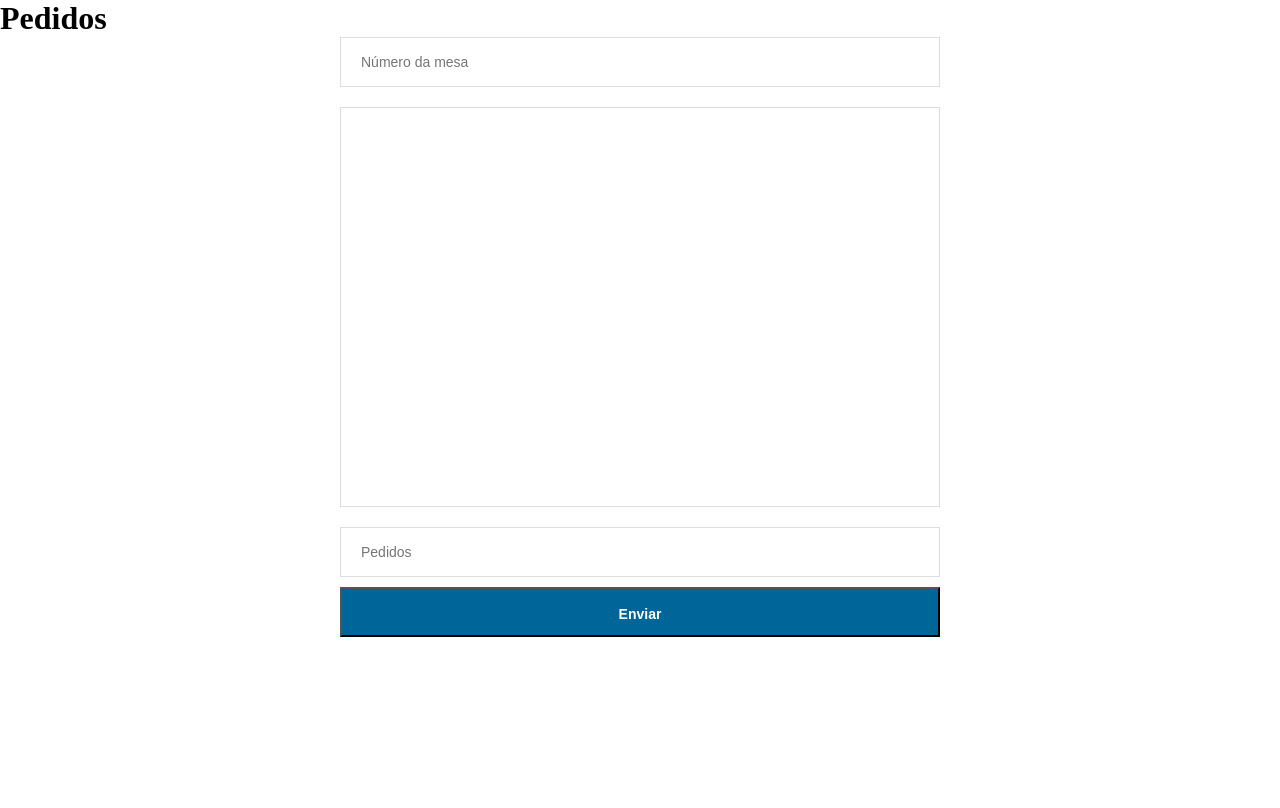
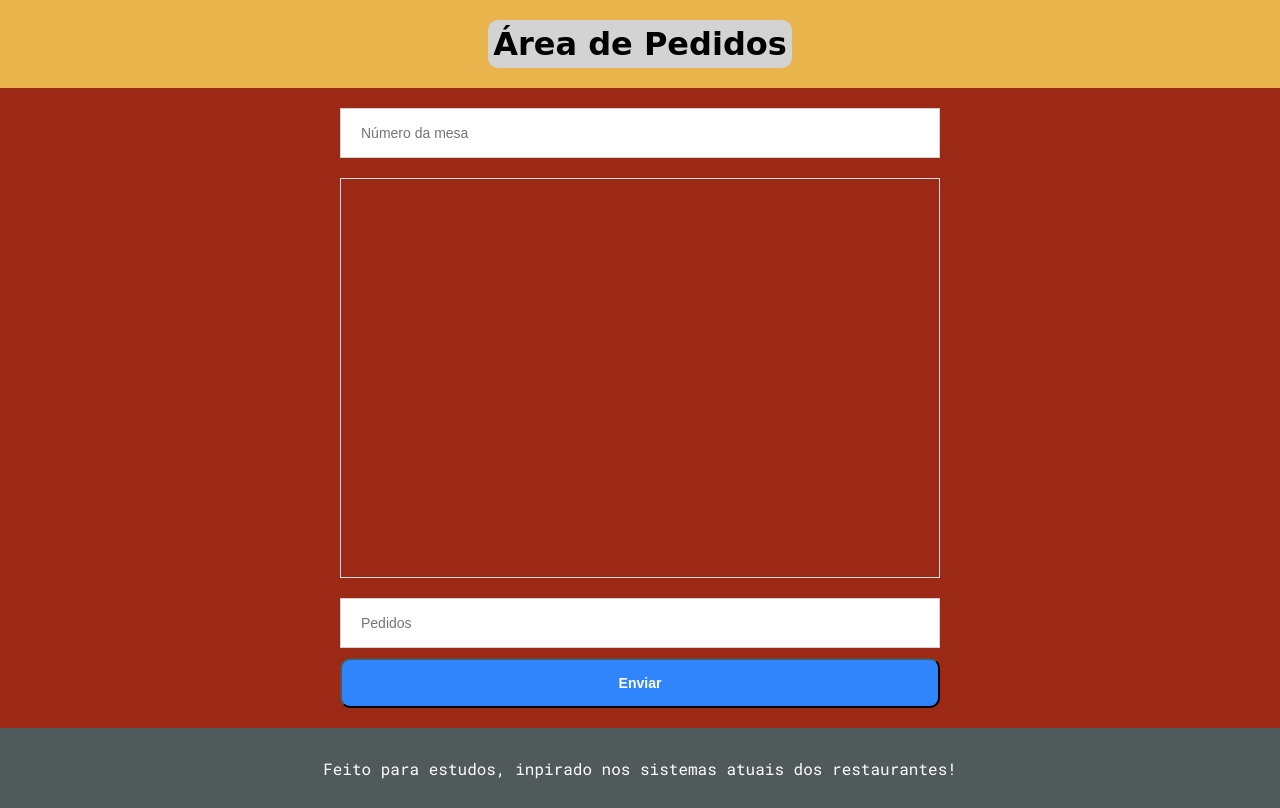
Before and after one commit to BrunoHenrique00/restaurant-manager, a website: page src/public/index.html in a window 1280 px wide. Drawn offline with nearby package versions, Linux system fonts and the light colour scheme; no server answers; a web font is replaced by a local one.

Commit message:
styling the page better

```diff
--- a/src/public/index.html
+++ b/src/public/index.html
@@ -6,9 +6,13 @@
     <title>Restaurant Manager</title>
     <script src='https://cdnjs.cloudflare.com/ajax/libs/socket.io/2.3.0/socket.io.js'></script>
     <link rel="stylesheet" href="styles.css">
+    <link href="https://fonts.googleapis.com/css2?family=Sansita+Swashed&display=swap" rel="stylesheet">
+    <link href="https://fonts.googleapis.com/css2?family=Roboto+Mono&display=swap" rel="stylesheet">
 </head>
 <body>
-    <h1>Pedidos</h1>
+    <nav>
+        <h1>Área de Pedidos</h1>
+    </nav>
     <div class="container">
         <form id="chat">
             <input type="number" name='tableNumber' placeholder="Número da mesa" id='tableNumber'>
@@ -16,6 +20,7 @@
             <input type="text" name='order' placeholder="Pedidos" id='orderInput'>
             <button type="submit" id='button' onclick="validate()">Enviar</button>
         </form>
+        <footer>Feito para estudos, inpirado nos sistemas atuais dos restaurantes!</footer>
     </div>
 </body>
 
--- a/src/public/styles.css
+++ b/src/public/styles.css
@@ -1,5 +1,6 @@
 html, body {
     height: 100%;
+    font-family: 'Roboto Mono', monospace;
   }
 
   * {
@@ -9,31 +10,65 @@ html, body {
   }
 
   #chat {
-    height: 100%;
+    height: 80vh;
     display: flex;
     justify-content: center;
     align-items: center;
+    align-content: center;
     flex-direction: column;
+    background-color: #9b2915;
+    color: white;
+  }
+
+  h1 {
+    text-align: center;
+    font-family: 'Sansita Swashed', cursive;
+    font-size: xx-large;
+    background-color: lightgrey;
+    width: fit-content;
+    border-radius: 10px;
+    padding: 5px;
+  }
+
+  nav {
+    display: flex;
+    justify-content: center;
+    align-items: center;
+    align-content: center;
+    background-color: #e9b44c;
+    padding: 20px 0px;
+  }
+
+  footer {
+    text-align: center;
+    background-color: #505a5b;
+    color: white;
+    height: 10vh;
+    display: flex;
+    justify-content: center;
+    align-items: center;
+    align-content: center;
   }
 
   input {
     width: 600px;
-    border: 1px solid #ddd;
+    border: 1px solid black;
     height: 50px;
     padding: 0 20px;
     font-size: 14px;
+    border-color: lightgrey;
   }
 
   button {
     width: 600px;
     height: 50px;
     font-size: 14px;
-    background: #069;
+    background-color: #3185fc;
     text-align: center;
-    line-height: 50px;
     font-weight: bold;
     color: #FFF;
     margin-top: 10px;
+    border-radius: 10px;
   }
 
   .orders {
```
